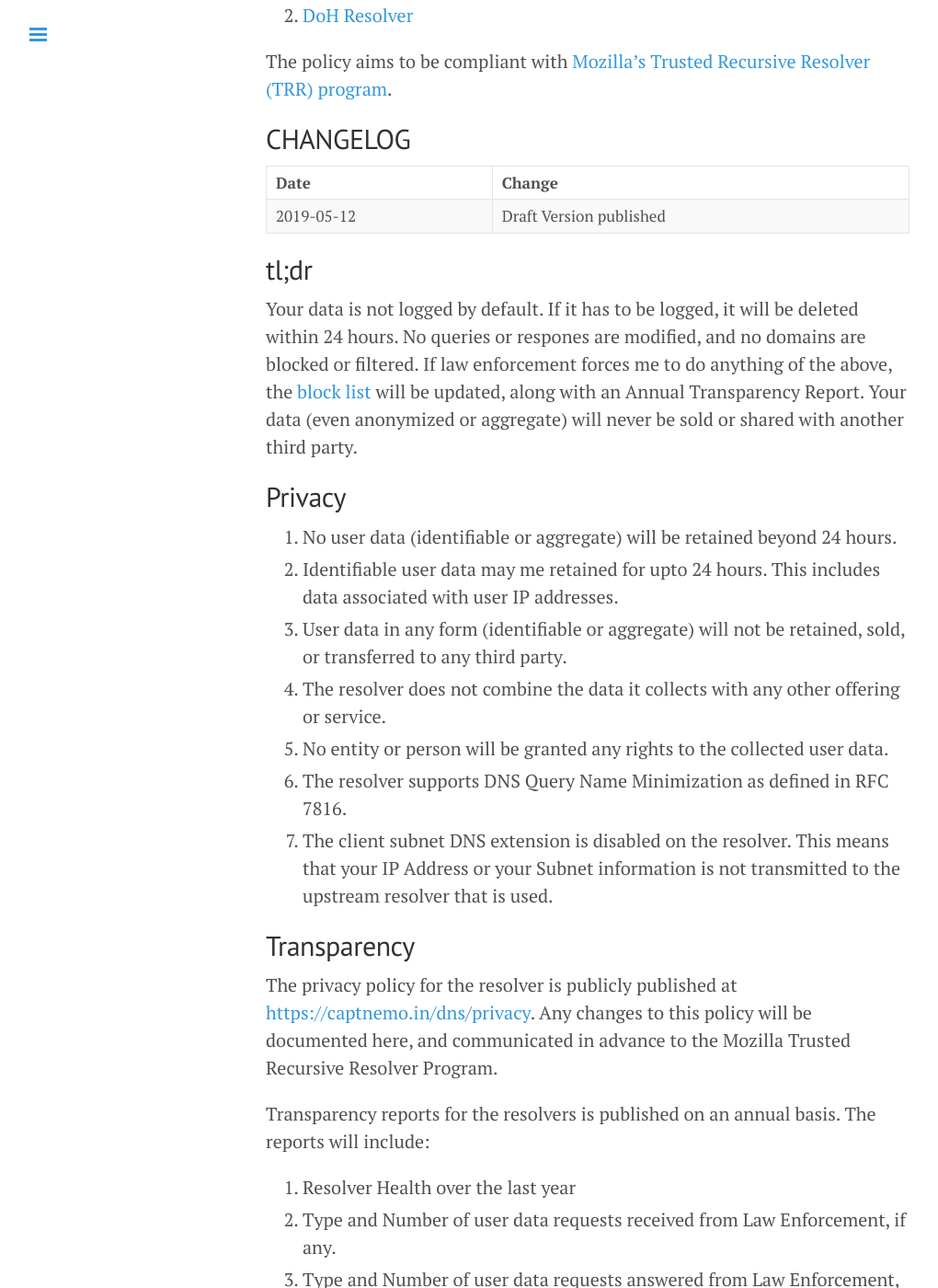
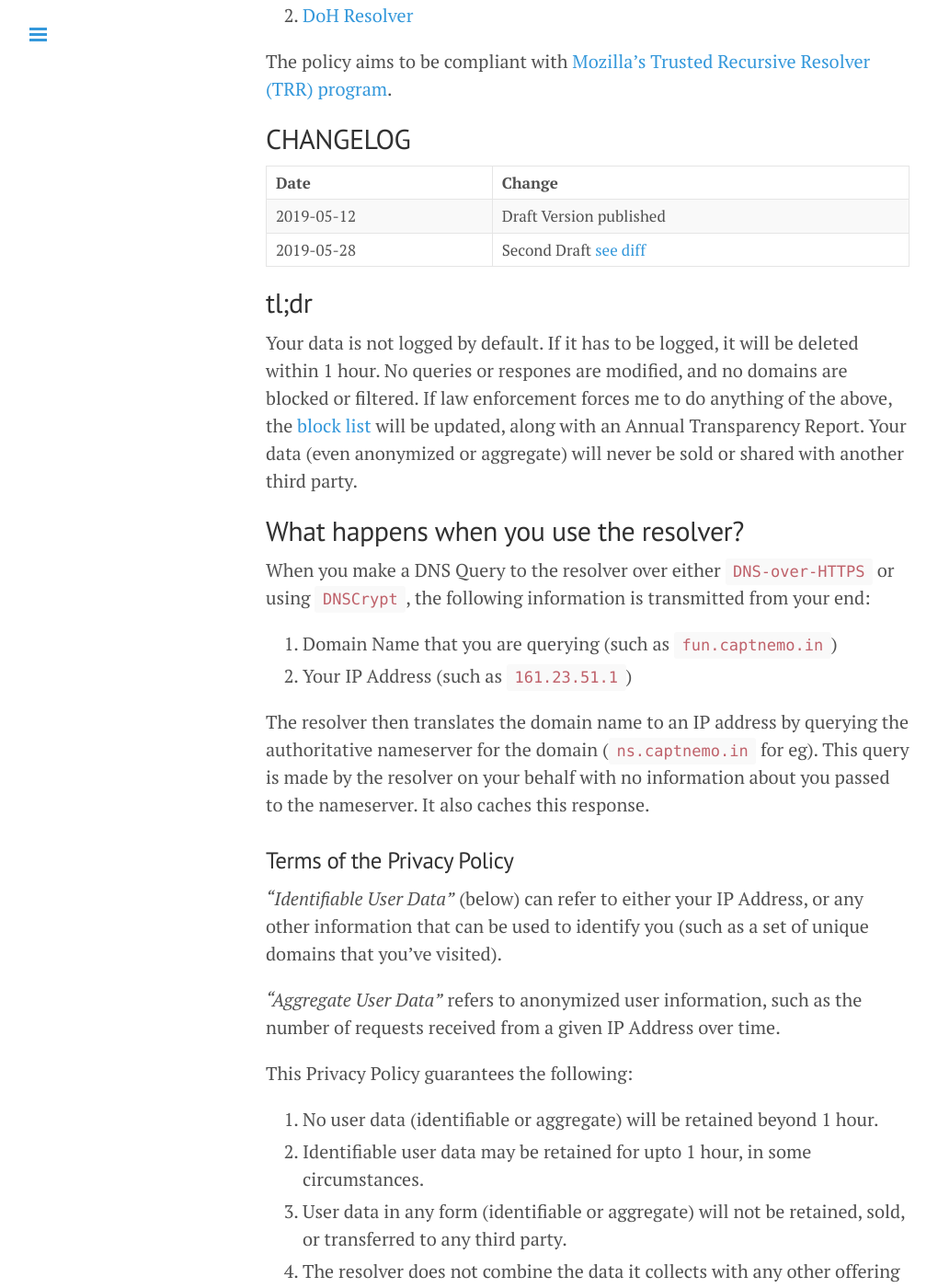
Before and after one commit to captn3m0/captn3m0.github.com, a Jekyll site: the page built from pages/dns-privacy.md, in a window 1280 px wide and 1400 px high, scrolled down 235 px. Shown: the whole window at 92% size, without its empty margins (1-1021 px from the left). Built offline with Jekyll 4.4.1, drawn with Linux system fonts in a browser that asks for light colours; some of the changed text lies outside the part shown.

Commit message:
DNS Privacy Policy second draft
- Thanks to @the-solipsist for the review

```diff
--- a/pages/dns-privacy.md
+++ b/pages/dns-privacy.md
@@ -13,23 +13,69 @@ The policy aims to be compliant with [Mozilla's Trusted Recursive Resolver (TRR)
 
 ## CHANGELOG
 
-| Date       | Change                  |
-| :--------- | :---------------------- |
-| 2019-05-12 | Draft Version published |
+| Date       | Change                      |
+| :--------- | :-------------------------- |
+| 2019-05-12 | Draft Version published     |
+| 2019-05-28 | Second Draft [see diff][v2] |
 
 ## tl;dr
 
-Your data is not logged by default. If it has to be logged, it will be deleted within 24 hours. No queries or respones are modified, and no domains are blocked or filtered. If law enforcement forces me to do anything of the above, the [block list](/dns/blocked.txt) will be updated, along with an Annual Transparency Report. Your data (even anonymized or aggregate) will never be sold or shared with another third party.
+Your data is not logged by default. If it has to be logged, it will be deleted within 1 hour. No queries or respones are modified, and no domains are blocked or filtered. If law enforcement forces me to do anything of the above, the [block list](/dns/blocked.txt) will be updated, along with an Annual Transparency Report. Your data (even anonymized or aggregate) will never be sold or shared with another third party.
 
-## Privacy
+## What happens when you use the resolver?
 
-1.  No user data (identifiable or aggregate) will be retained beyond 24 hours.
-2.  Identifiable user data may me retained for upto 24 hours. This includes data associated with user IP addresses.
-3.  User data in any form (identifiable or aggregate) will not be retained, sold, or transferred to any third party.
-4.  The resolver does not combine the data it collects with any other offering or service.
-5.  No entity or person will be granted any rights to the collected user data.
-6.  The resolver supports DNS Query Name Minimization as defined in RFC 7816.
-7.  The client subnet DNS extension is disabled on the resolver. This means that your IP Address or your Subnet information is not transmitted to the upstream resolver that is used.
+When you make a DNS Query to the resolver over either `DNS-over-HTTPS` or using `DNSCrypt`, the following information is transmitted from your end:
+
+1. Domain Name that you are querying (such as `fun.captnemo.in`)
+2. Your IP Address (such as `161.23.51.1`)
+
+The resolver then translates the domain name to an IP address by querying the authoritative nameserver for the domain (`ns.captnemo.in` for eg). This query is made by the resolver on your behalf with no information about you passed to the nameserver. It also caches this response.
+
+### Terms of the Privacy Policy
+
+_"Identifiable User Data"_ (below) can refer to either your IP Address, or any other information that can be used to identify you (such as a set of unique domains that you've visited).
+
+_"Aggregate User Data"_ refers to anonymized user information, such as the number of requests received from a given IP Address over time.
+
+This Privacy Policy guarantees the following:
+
+1. No user data (identifiable or aggregate) will be retained beyond 1 hour.
+2. Identifiable user data may be retained for upto 1 hour, in some circumstances.
+3. User data in any form (identifiable or aggregate) will not be retained, sold, or transferred to any third party.
+4. The resolver does not combine the data it collects with any other offering or service.
+5. No entity or person will be granted any rights to the collected user data.
+6. The resolver supports DNS Query Name Minimization as defined in [RFC 7816](https://rfc.me/7816).
+7. The client subnet DNS extension is disabled on the resolver. This means that your IP Address or your Subnet information is not transmitted to the upstream resolver that is used.
+
+## Explanation
+
+The following matrix lists down all the data that the resolver receives, and what can be done to it.
+
+Transmitted
+: Refers to data being sent to the upstream nameservers.
+
+Collected
+: Data being stored locally or not.
+
+Retention
+: If the data is stored, for how long.
+
+Usage
+: What can be done with the stored data.
+
+| Data             | Transmitted | Collected | Retention | Usage     |
+| :--------------- | :---------- | --------- | --------- | --------- |
+| Domain Name      | Yes         | Rarely    | 1h        | Debugging |
+| Client IP/Subnet | No          | Rarely    | 1h        | Debugging |
+| User Agent       | No          | No        | NA        | NA        |
+| Cipher Suite     | No          | No        | NA        | NA        |
+| Anything else    | No          | No        | NA        | NA        |
+
+Debugging in the above refers to scenarios where I may turn on server logging for debugging purposes while trying to resolve an issue. This may log certain data that will be deleted as per the retention period.
+
+### Legal Requests for Data
+
+Legal Requests for user data will be responded to with "Data not available" since no user data is stored on the server. Legal Requests for any other information about the service will be dealt with as per the law.
 
 ## Transparency
 
@@ -46,17 +92,17 @@ Transparency reports for the resolvers is published on an annual basis. The repo
 
 Transparency Reports for the following years are published below:
 
--   [2017](/dns/2017/transparency.html)
--   [2018](/dns/2018/transparency.html)
--   [2019](/dns/2019/transparency.html) \[draft\]
+- [2017](/dns/2017/transparency.html)
+- [2018](/dns/2018/transparency.html)
+- [2019](/dns/2019/transparency.html) \[draft\]
 
 # Blocking and Modification
 
--   The resolver by default will not block or filter any domains.
--   The resolver operates in the Karnataka State Jurisdiction of India, and may be specifically required by law to block or filter specific domains.
--   Any domains blocked or filtered because of law enforcement requests will be listed at [/dns/blocked.txt](/dns/blocked.txt).
--   The domain blocklist above will maintain a log of when particular domains are added and removed from the blocklist. It will also document which resolver the block applies to, and if possible (to the extent allowed by law), publish the corresponding Law Enforcement order.
--   Accurate `NXDOMAIN` responses for absent domains will be provided.
+- The resolver by default will not block or filter any domains.
+- This resolver operates in Karnataka in India, and as such is subject to the jurisdiction of both the state government as well as the union government. As such, it may be specifically required by law to block or filter specific domains.
+- Any domains blocked or filtered because of law enforcement requests will be listed at [/dns/blocked.txt](/dns/blocked.txt).
+- The domain blocklist above will maintain a log of when particular domains are added and removed from the blocklist. It will also document which resolver the block applies to, and if possible (to the extent allowed by law), publish the corresponding Law Enforcement order.
+- Accurate `NXDOMAIN` responses for absent domains will be provided.
 
 # Operating Principles
 
```
Also changed, not shown: other parts of pages/dns-privacy.md (+1 -0 lines).
